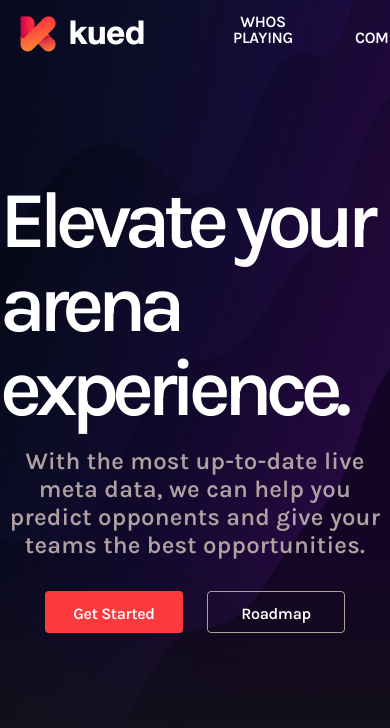
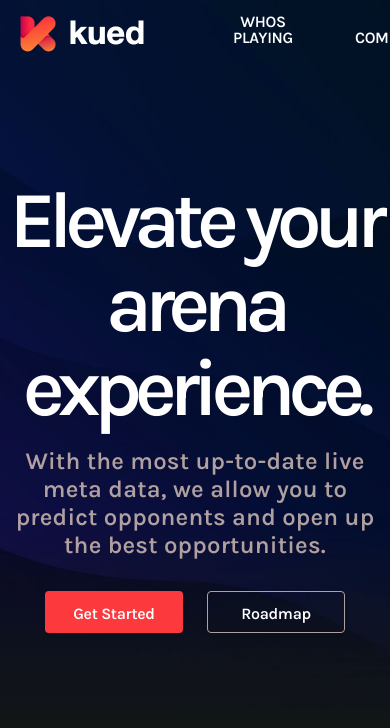
Before and after one commit to jakeswork/kued, a React (Create React App) app: page / in a window 390 px wide. Shown: the top 728 px of the page. Built offline with nearby package versions, Linux system fonts and the light colour scheme.

Commit message:
beginning media queries

```diff
--- a/src/components/Text/styles.js
+++ b/src/components/Text/styles.js
@@ -50,4 +50,12 @@ export default theme => ({
     fontWeight: 400,
     letterSpacing: '-.022em',
   },
+  '@media (max-width: 375px)': {
+    h1: {
+      fontSize: 48,
+    },
+    h2: {
+      fontSize: 40,
+    },
+  },
 });
--- a/src/routes/Home/Home.jsx
+++ b/src/routes/Home/Home.jsx
@@ -13,9 +13,9 @@ const Home = ({ classes }) => (
         Elevate your arena experience.
       </Text>
       <Text h4 style={{ color: '#b1a0a0', marginTop: 16, textAlign: 'center' }}>
-        With the most up-to-date live meta data, we can help you
+        With the most up-to-date live meta data, we allow you to
         <br />
-        predict opponents and give your teams the best opportunities.
+        predict opponents and open up the best opportunities.
       </Text>
       <div className={classes.buttonsContainer}>
         <Button link="/feed">Get Started</Button>
--- a/src/routes/Home/styles.js
+++ b/src/routes/Home/styles.js
@@ -8,14 +8,15 @@ export default theme => ({
     alignItems: 'center',
     background: theme.colorSecondary,
     backgroundImage: `url(${backgroundImage})`,
-    backgroundSize: '130% 130%',
+    backgroundSize: 'cover',
     backgroundRepeat: 'no-repeat',
-    backgroundPosition: 'center center',
+    backgroundPosition: 'top',
   },
   center: {
     display: 'flex',
     flexDirection: 'column',
     alignItems: 'center',
+    textAlign: 'center',
   },
   buttonsContainer: {
     width: 300,
```
Also changed, not shown: src/assets/background-image.jpg.
